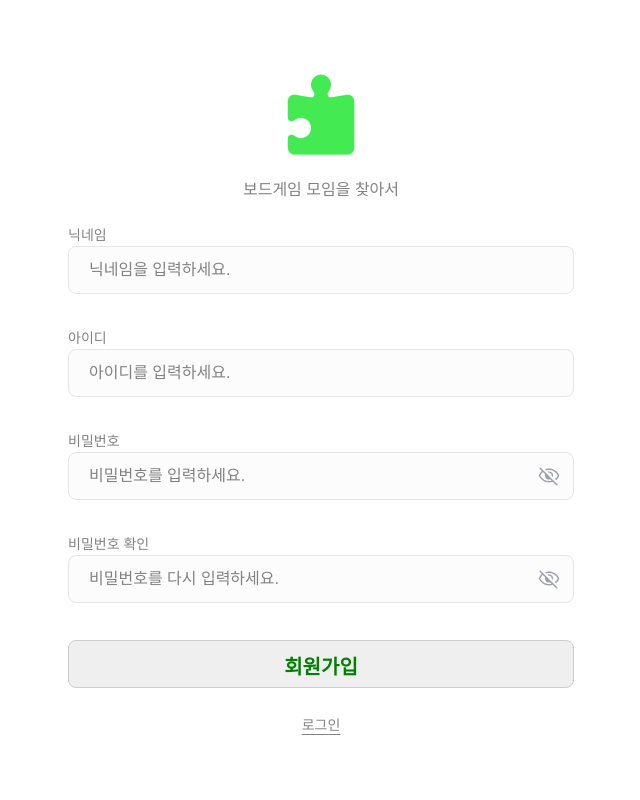
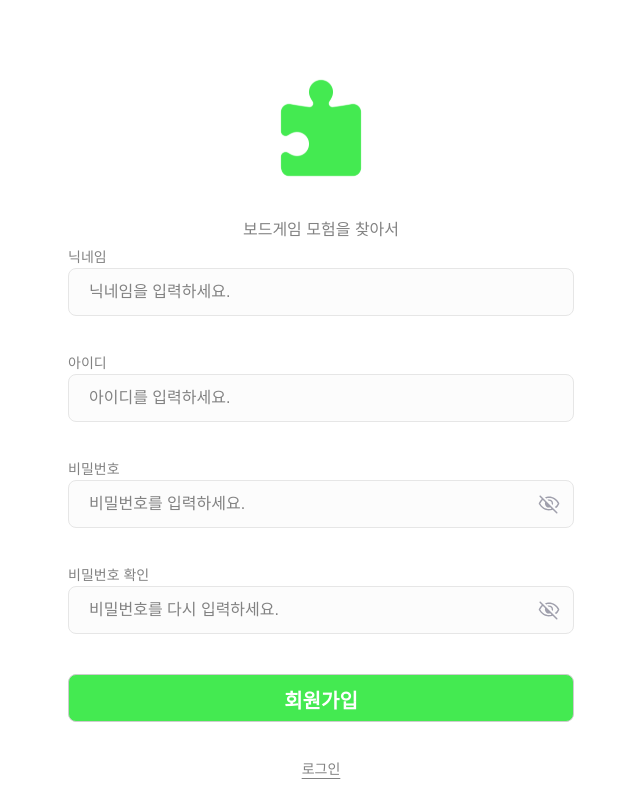
Before and after one commit to team-boheom/boheom-frontend, a React (Create React App) app: page /signup in a window 1280 px wide. Shown: the whole page, without its empty margins (319-959 px from the left). Built offline with nearby package versions, Linux system fonts and the light colour scheme; no server answers.

Commit message:
🔥 :: 회원가입 페이지 api 연동 및 useForm 리팩토링

```diff
--- a/src/pages/CreatePost.jsx
+++ b/src/pages/CreatePost.jsx
@@ -10,7 +10,7 @@ const CreatePost = () => {
   const {
     register,
     handleSubmit,
-    formState: { isSubmitting, isSubmitted, errors },
+    formState: { isSubmitting, errors },
   } = useForm({ defaultValues: { number: 4 } });
 
   const onSubmit = (data) => {
@@ -33,9 +33,6 @@ const CreatePost = () => {
             <ErrorWrapper className="titleInput">
               <Input
                 {...register('title', { required: '제목을 작성해 주세요.' })}
-                aria-invalid={
-                  isSubmitted ? (errors.title ? 'true' : 'false') : undefined
-                }
                 label="제목"
                 type="text"
                 placeholder="제목 작성하기"
@@ -48,9 +45,6 @@ const CreatePost = () => {
               <label>내용</label>
               <ContentContainer
                 {...register('content', { required: '내용을 작성해 주세요.' })}
-                aria-invalid={
-                  isSubmitted ? (errors.content ? 'true' : 'false') : undefined
-                }
                 placeholder="내용 작성하기"
                 type="text"
               />
@@ -86,13 +80,6 @@ const CreatePost = () => {
                     {...register('startDate', {
                       required: '모집 시작일을 선택해 주세요.',
                     })}
-                    aria-invalid={
-                      isSubmitted
-                        ? errors.startDate
-                          ? 'true'
-                          : 'false'
-                        : undefined
-                    }
                   />
                   {errors.startDate && (
                     <ErrorText role="alert">
@@ -110,13 +97,6 @@ const CreatePost = () => {
                     {...register('endDate', {
                       required: '모집 마감일을 선택해 주세요.',
                     })}
-                    aria-invalid={
-                      isSubmitted
-                        ? errors.endDate
-                          ? 'true'
-                          : 'false'
-                        : undefined
-                    }
                   />
                   {errors.endDate && (
                     <ErrorText role="alert">{errors.endDate.message}</ErrorText>
--- a/src/pages/Signup.jsx
+++ b/src/pages/Signup.jsx
@@ -3,41 +3,78 @@ import styled from '@emotion/styled';
 import { Logo } from '../assets/index.js';
 import Input from '../common/Input';
 import Button from '../common/Button';
+import { useSignup } from '../utils/api/auth.js';
+import { useForm } from 'react-hook-form';
+import { UserNameAtom } from '../atom/auth.js';
+import { useRecoilState } from 'recoil';
+import toast from 'react-hot-toast';
 
 const Signup = () => {
-  const navigate = useNavigate();
+  const { mutate: PostUserSignup } = useSignup();
+  const [userName, setUserName] = useRecoilState(UserNameAtom);
+  const {
+    register,
+    handleSubmit,
+    formState: { isSubmitting, errors },
+  } = useForm();
 
-  const handleLoginClick = () => {
-    navigate('/');
+  const onSubmit = (data) => {
+    const { account_id, password, passwordCheck, nickname } = data;
+    if (password !== passwordCheck) {
+      toast.error('비밀번호 확인이 일치하지 않습니다.');
+    } else {
+      PostUserSignup({ account_id, password, nickname });
+      setUserName(nickname);
+    }
   };
 
   return (
     <Wrapper>
       <LogoBox>
-        <StyledLogo src={Logo} alt="로고" />
-        <Desc>보드게임 모임을 찾아서</Desc>
+        <img src={Logo} alt="로고" />
+        <Desc>보드게임 모험을 찾아서</Desc>
       </LogoBox>
+      <form autoComplete="off" onSubmit={handleSubmit(onSubmit)}>
         <Content>
+          <div className="error">
             <Input
+              {...register('nickname', { required: '닉네임은 필수 입니다.' })}
               label="닉네임"
               placeholder="닉네임을 입력하세요."
               width="506px"
               height="48px"
             />
+            {errors.nickname && (
+              <ErrorText>{errors.nickname.message}</ErrorText>
+            )}
+          </div>
+          <div className="error">
             <Input
+              {...register('account_id', { required: '아이디는 필수 입니다.' })}
               label="아이디"
               placeholder="아이디를 입력하세요."
               width="506px"
               height="48px"
             />
+            {errors.account_id && (
+              <ErrorText>{errors.account_id.message}</ErrorText>
+            )}
+          </div>
+          <div className="error">
             <Input
+              {...register('password', { required: '비밀번호는 필수 입니다.' })}
               label="비밀번호"
               placeholder="비밀번호를 입력하세요."
               width="506px"
               height="48px"
               type="password"
             />
+            {errors.password && (
+              <ErrorText>{errors.password.message}</ErrorText>
+            )}
+          </div>
           <Input
+            {...register('passwordCheck')}
             label="비밀번호 확인"
             placeholder="비밀번호를 다시 입력하세요."
             width="506px"
@@ -47,11 +84,13 @@ const Signup = () => {
           <Button
             width="506px"
             text="회원가입"
-          color="green"
-          onClick={handleLoginClick}
+            color="#ffffff"
+            backgroundColor="#44EA51"
+            disabled={isSubmitting}
           />
+          <StyledLink to="/login">로그인</StyledLink>
         </Content>
-      <StyledLink to="/login">로그인</StyledLink>
+      </form>
     </Wrapper>
   );
 };
@@ -71,30 +110,45 @@ const LogoBox = styled.div`
   height: 130px;
   display: flex;
   flex-direction: column;
-  justify-content: space-between;
+  justify-content: center;
   align-items: center;
+  > img {
+    width: 120px;
+    height: 120px;
+  }
 `;
 
-const StyledLogo = styled.img`
-  width: 100px;
-  height: 100px;
+const ErrorText = styled.p`
+  ${({ theme }) => ({
+    fontSize: theme.fontSize.body2,
+    fontWeight: theme.fontWeight.regular,
+    color: theme.color.red,
+  })}
+  margin-top: 5px;
 `;
 
 const Desc = styled.p`
-  color: ${({ theme }) => theme.color.gray500};
+  margin-top: 30px;
   ${({ theme }) => ({
-    fontWeight: theme.fontWeight.light,
+    fontWeight: theme.fontWeight.regular,
     fontSize: theme.fontSize.body1,
+    color: theme.color.gray500,
   })}
 `;
 
 const Content = styled.div`
+  width: 100%;
   height: 460px;
   display: flex;
   flex-direction: column;
-  justify-content: space-between;
+  gap: 40px;
   align-items: center;
   margin-top: 30px;
+  > .error {
+    display: flex;
+    flex-direction: column;
+    gap: 5px;
+  }
 `;
 
 const StyledLink = styled(Link)`
@@ -102,7 +156,6 @@ const StyledLink = styled(Link)`
   color: ${({ theme }) => theme.color.gray500};
   text-decoration: underline;
   text-underline-position: under;
-  margin-top: 30px;
   ${({ theme }) => ({
     fontWeight: theme.fontWeight.regular,
     fontSize: theme.fontSize.body2,
--- a/src/utils/api/auth.js
+++ b/src/utils/api/auth.js
@@ -34,3 +34,36 @@ export const useLogin = () => {
     }
   );
 };
+
+export const useSignup = () => {
+  const navigate = useNavigate();
+  return useMutation(
+    async (params) => {
+      return await instance.post('/users/signup', params);
+    },
+    {
+      onError: (error) => {
+        switch (error?.response?.status) {
+          case 401:
+            toast.error('인증애 실패했습니다.');
+            break;
+          case 403:
+            toast.error('사용자 권한이 없습니다.');
+            break;
+          case 404:
+            toast.error('유저 정보가 일치하지 않습니다.');
+            break;
+          case 409:
+            toast.error('이미 가입된 유저 입니다!');
+            break;
+          default:
+            toast.error('오류가 발생하였습니다.');
+        }
+      },
+      onSuccess: () => {
+        toast.success('회원가입에 성공했습니다.');
+        navigate('/login');
+      },
+    }
+  );
+};
```
Also changed, not shown: 1 other file (tests, documents, lock files or other folders). Lines whose indentation alone changed are shown as unchanged.
